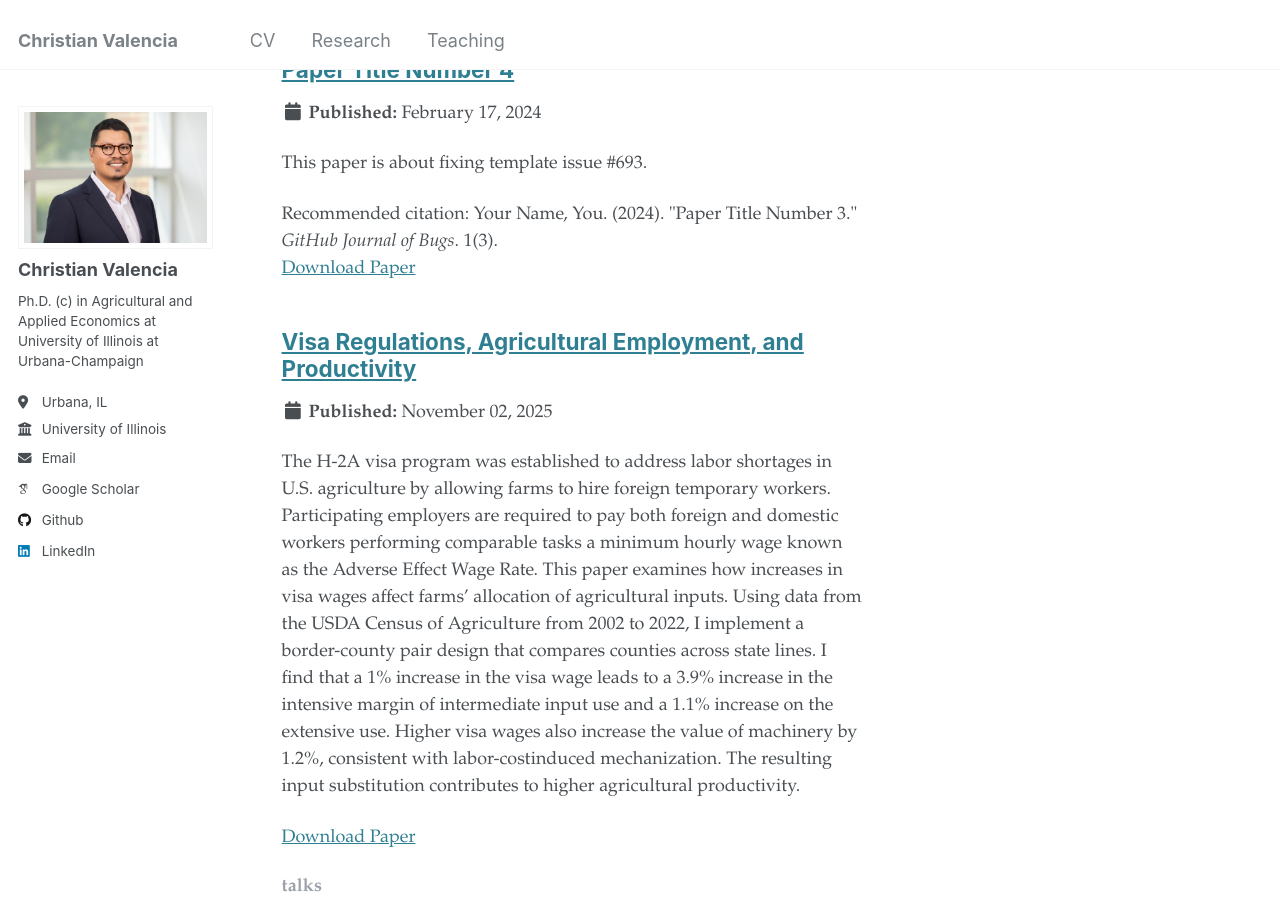
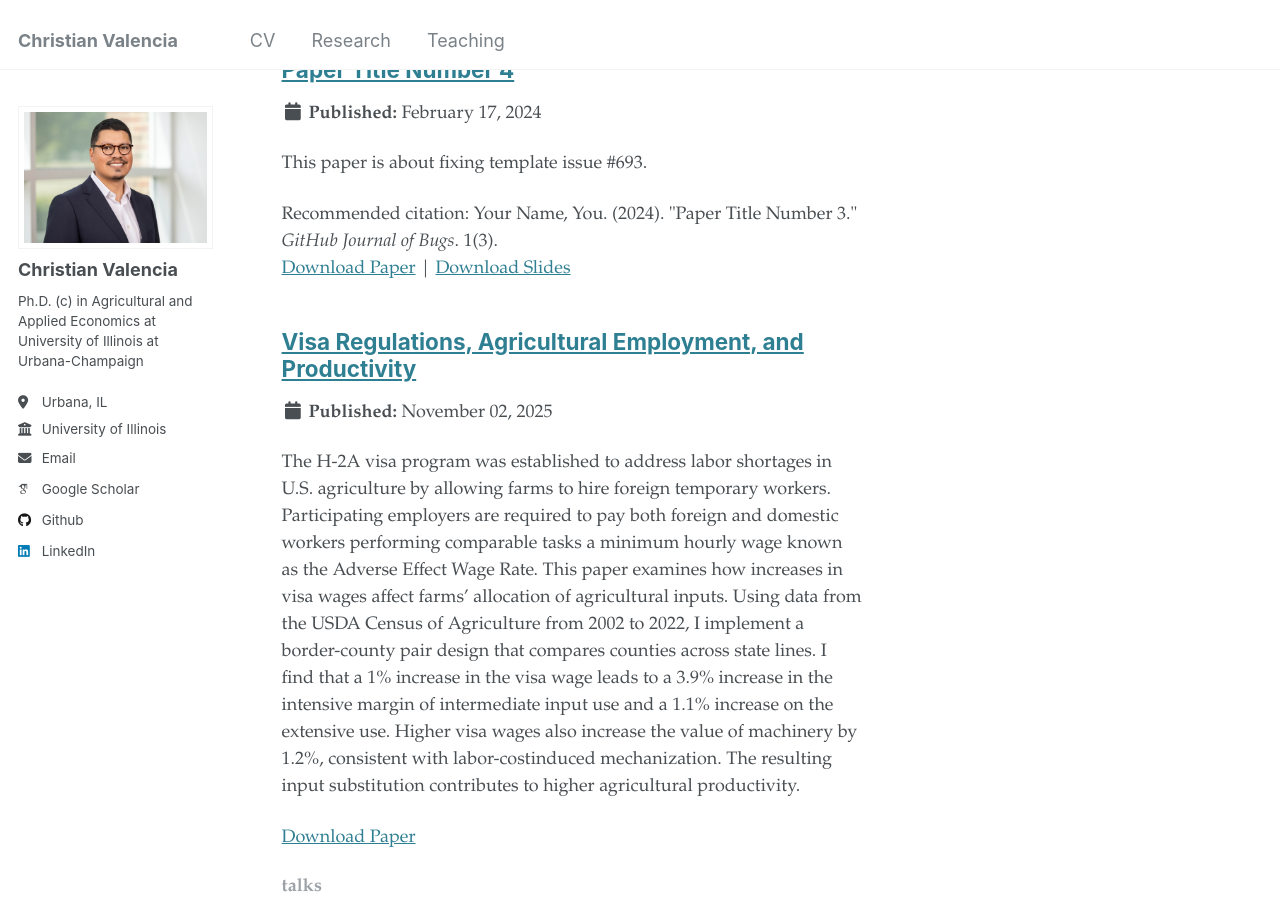
Before and after one commit to valenciac/valenciac.github.io, a Jekyll site: the page built from _pages/collection-archive.html, in a window 1280 px wide and 900 px high, scrolled down 1972 px. Built offline with Jekyll 4.4.1, drawn with Linux system fonts in a browser that asks for light colours; some web fonts are replaced.

Commit message:
Update archive-single.html

```diff
--- a/_includes/archive-single.html
+++ b/_includes/archive-single.html
@@ -53,7 +53,7 @@
     {% if post.citation and post.paperurl and post.slidesurl %}
       <p>Recommended citation: {{ post.citation }}<br /><a href="{{ post.paperurl }}">Download Paper</a> | <a href="{{ post.slidesurl }}">Download Slides</a></p>
     {% elsif post.citation and post.paperurl %}
-      <p>Recommended citation: {{ post.citation }}<br /><a href="{{ post.paperurl }}">Download Paper</a></p>
+      <p>Recommended citation: {{ post.citation }}<br /><a href="{{ post.paperurl }}">Download Paper</a> | <a href="{{ post.slidesurl }}">Download Slides</a></p>
     {% elsif post.citation and post.slidesurl %}
       <p>Recommended citation: {{ post.citation }}<br /><a href="{{ post.slidesurl }}">Download Slides</a></p>
     {% elsif post.citation %}
```
